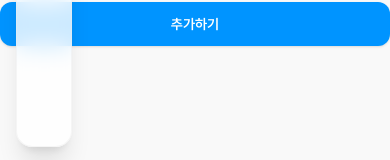
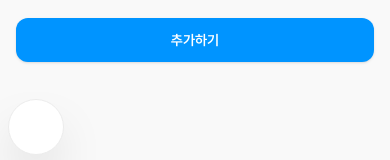
Before and after one commit to cher1shRXD/hanaloop-work, a Next.js app: page /input in a window 390 px wide. Shown: the part 681-841 px from the top of the page. Built offline with nearby package versions, Linux system fonts and the light colour scheme.

Commit message:
fix: some ui/ux bugs

```diff
--- a/src/app/input/page.tsx
+++ b/src/app/input/page.tsx
@@ -19,7 +19,7 @@ export default function InputPage() {
   }, [state]);
 
   return (
-    <form action={action} className="w-full max-w-lg mx-auto md:h-svh flex flex-col gap-6 justify-center">
+    <form action={action} className="w-full max-w-lg mx-auto md:h-svh flex flex-col gap-6 justify-center p-4">
       <PageHeader category="Add Emission" title="이달의 탄소 배출량 추가" />
       <CompanyInput />
       <MaterialInput />
--- a/src/shared/hooks/useMatchMedia.ts
+++ b/src/shared/hooks/useMatchMedia.ts
@@ -1,14 +1,17 @@
 import { useEffect, useState } from "react";
 
 export const useMatchMedia = (width: number) => {
-  const [matches, setMatches] = useState(false);
+  const [matches, setMatches] = useState<boolean | null>(null);
 
   useEffect(() => {
     const media = window.matchMedia(`(max-width: ${width}px)`);
+    setTimeout(() => {
+      setMatches(media.matches);
+    }, 0);
     const listener = () => setMatches(media.matches);
     media.addEventListener("change", listener);
     return () => media.removeEventListener("change", listener);
-  }, [matches, width]);
+  }, [width]);
 
   return matches;
 };
--- a/src/widgets/sidebar/ui/CompanyItem.tsx
+++ b/src/widgets/sidebar/ui/CompanyItem.tsx
@@ -36,6 +36,7 @@ const CompanyItem = ({ data }: Props) => {
           </span>
         </div>
         <motion.div
+          initial={{ width: minimized ? 0 : 200, opacity: minimized ? 0 : 1, paddingLeft: minimized ? 0 : 8 }}
           animate={{ width: minimized ? 0 : 200, opacity: minimized ? 0 : 1, paddingLeft: minimized ? 0 : 8 }}
           transition={{ duration: 0.4, ease: [0.4, 0, 0.2, 1] }}
           className="overflow-hidden shrink-0"
--- a/src/widgets/sidebar/ui/MenuItem.tsx
+++ b/src/widgets/sidebar/ui/MenuItem.tsx
@@ -25,6 +25,7 @@ const MenuItem = ({ label, href, icon, minimized }: Props) => {
           <Icon color={isCurrentPath ? colors.primaryBlue : colors.text} strokeWidth={1.5} />
         </div>
         <motion.div
+          initial={{ width: minimized ? 0 : 220, opacity: minimized ? 0 : 1, paddingLeft: minimized ? 0 : 8 }}
           animate={{ width: minimized ? 0 : 220, opacity: minimized ? 0 : 1, paddingLeft: minimized ? 0 : 8 }}
           transition={{ duration: 0.4, ease: [0.4, 0, 0.2, 1] }}
           className="overflow-hidden shrink-0"
--- a/src/widgets/sidebar/ui/Sidebar.tsx
+++ b/src/widgets/sidebar/ui/Sidebar.tsx
@@ -21,8 +21,11 @@ const Sidebar = () => {
   const isMobile = useMatchMedia(768);
   const { minimized, toggleMinimized, setMinimized } = useDrawerStore();
 
+  if (isMobile === null) return null;
+
   const sidebarContent = (
     <motion.div
+      initial={{ width: isMobile ? 280 : (minimized ? 56 : 280) }}
       animate={{ width: isMobile ? 280 : (minimized ? 56 : 280) }}
       transition={transition}
       className={`h-full bg-surface/80 backdrop-blur-md rounded-2xl p-2 flex flex-col gap-2 items-start overflow-hidden border border-border/50 shadow-xl`}
```
